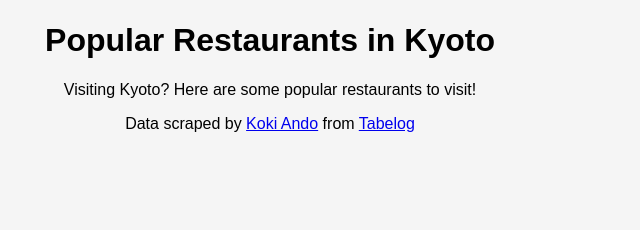
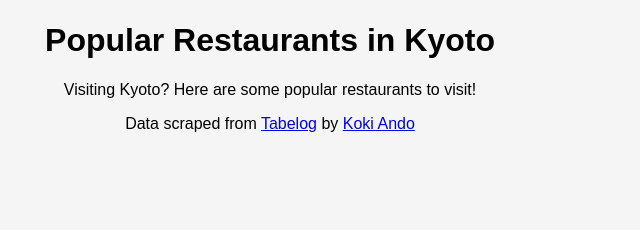
Before and after one commit to DaRealBurnz/fit3179-data-vis-2, a plain HTML site: page index.html in a window 1280 px wide. Shown: the top 230 px of the page, 370-1010 px from the left. Drawn offline with nearby package versions, Linux system fonts and the light colour scheme; a script that the page names is missing.

Commit message:
Tweaked subtitle

```diff
--- a/index.html
+++ b/index.html
@@ -22,9 +22,8 @@
   <main>
     <h1>Popular Restaurants in Kyoto</h1>
     <p class="subtitle">Visiting Kyoto? Here are some popular restaurants to visit!</p>
-    <p class="subtitle">Data scraped by <a
-        href="https://www.kaggle.com/datasets/koki25ando/tabelog-restaurant-review-dataset">Koki Ando</a> from <a
-        href="https://tabelog.com/en/">Tabelog</a></p>
+    <p class="subtitle">Data scraped from <a href="https://tabelog.com/en/">Tabelog</a> by <a
+        href="https://www.kaggle.com/datasets/koki25ando/tabelog-restaurant-review-dataset">Koki Ando</a></p>
     <div class="pure-g center content">
       <div id="vis1" class="pure-u-1"></div>
       <div id="vis2" class="pure-u-1"></div>
```
